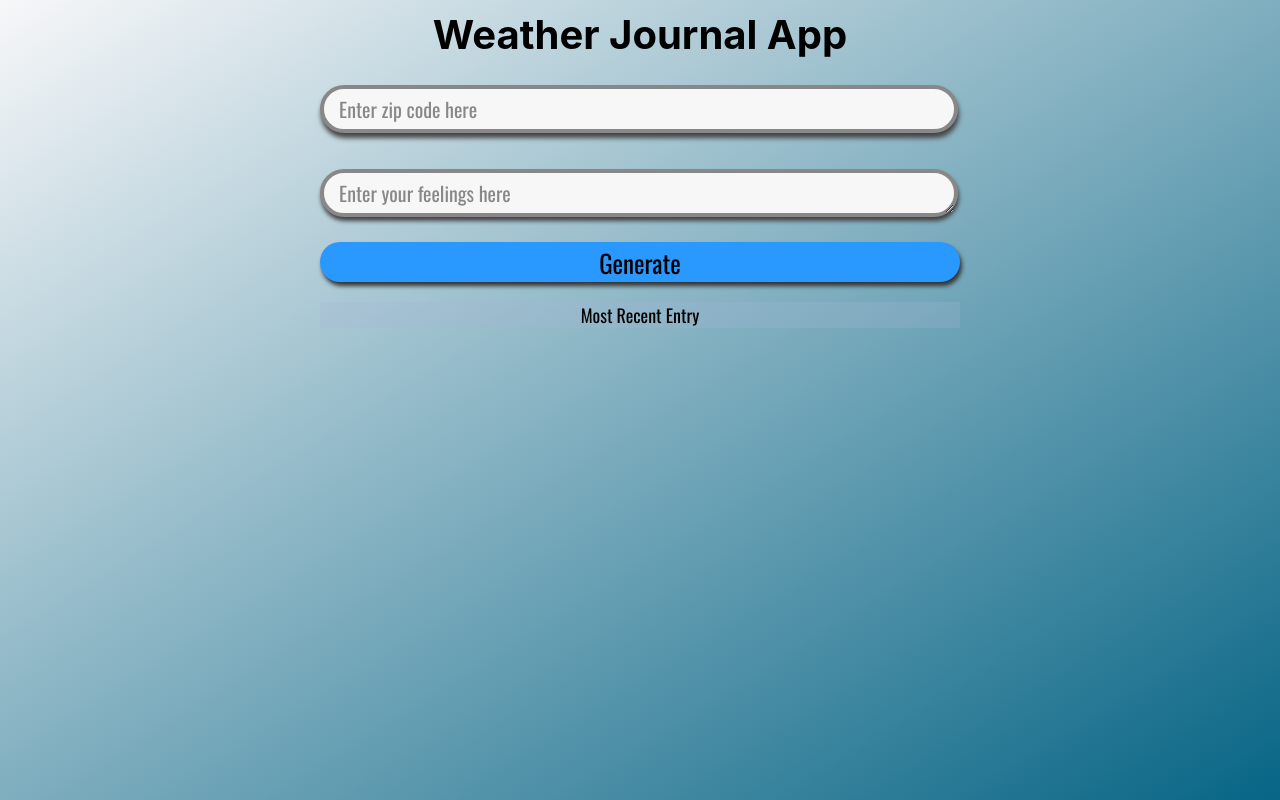
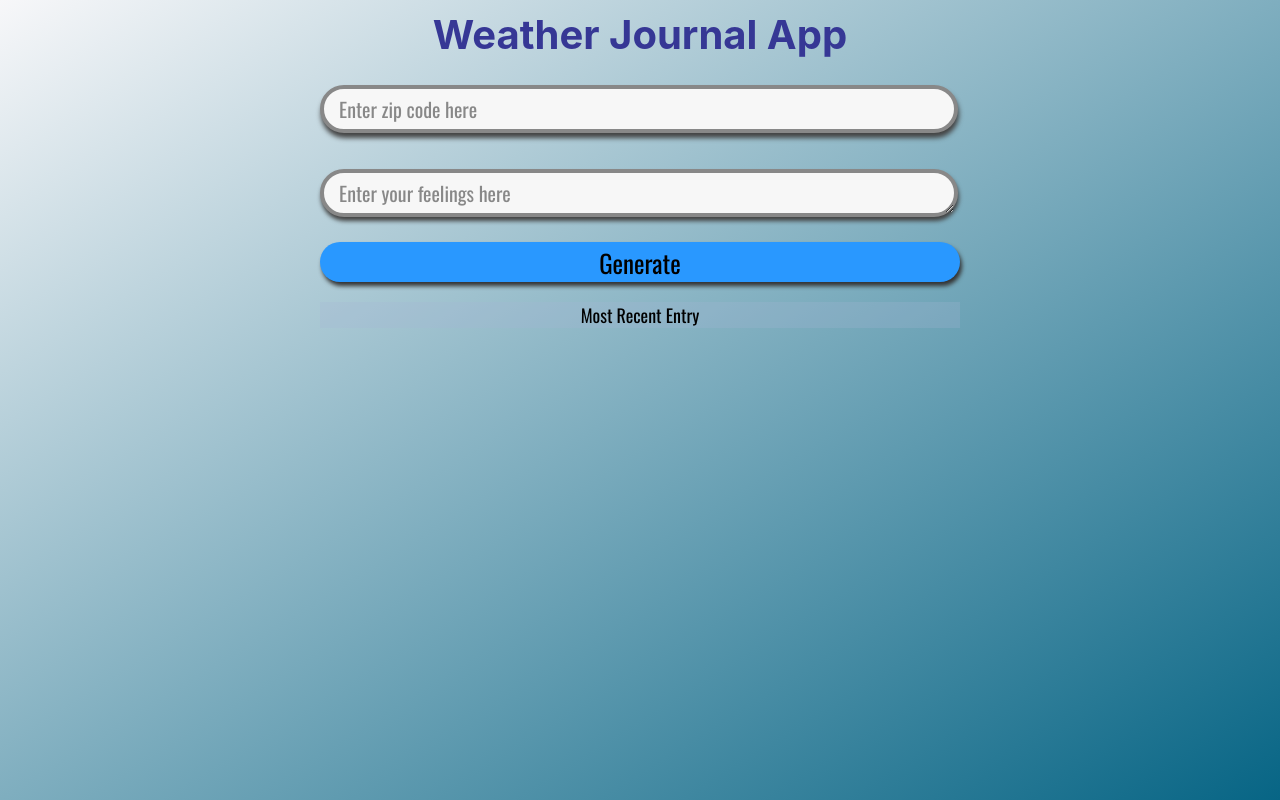
Before and after one commit to KhaledMostafa990/Weather-Journal-app-udacity_project, a website: page website/index.html in a window 1280 px wide. Drawn offline with nearby package versions, Linux system fonts and the light colour scheme; a web font is replaced by a local one.

Commit message:
change header color

```diff
--- a/website/style.css
+++ b/website/style.css
@@ -119,6 +119,7 @@ button:focus {
   text-align: center;
   top: 1rem;
   font-size: 4rem;
+  color: #363795;
 }
 .title {
   text-align: center;
```
